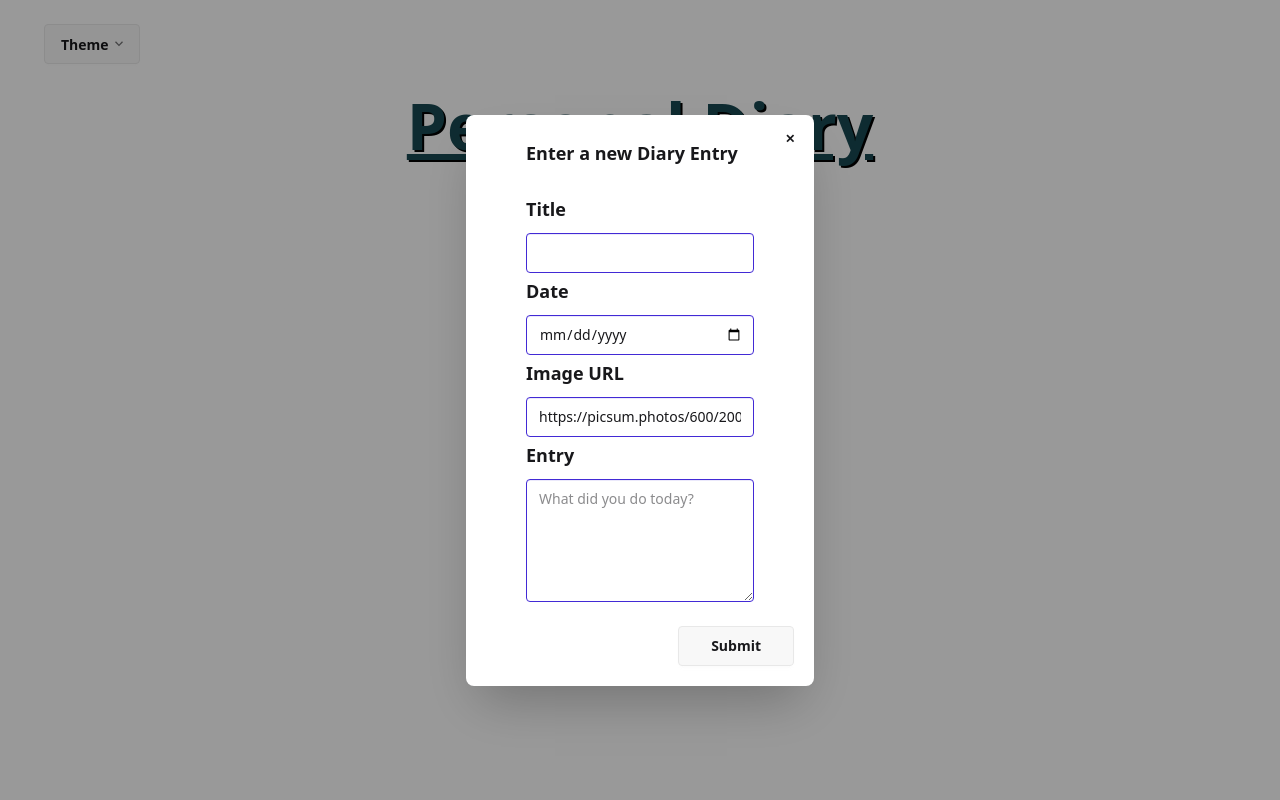
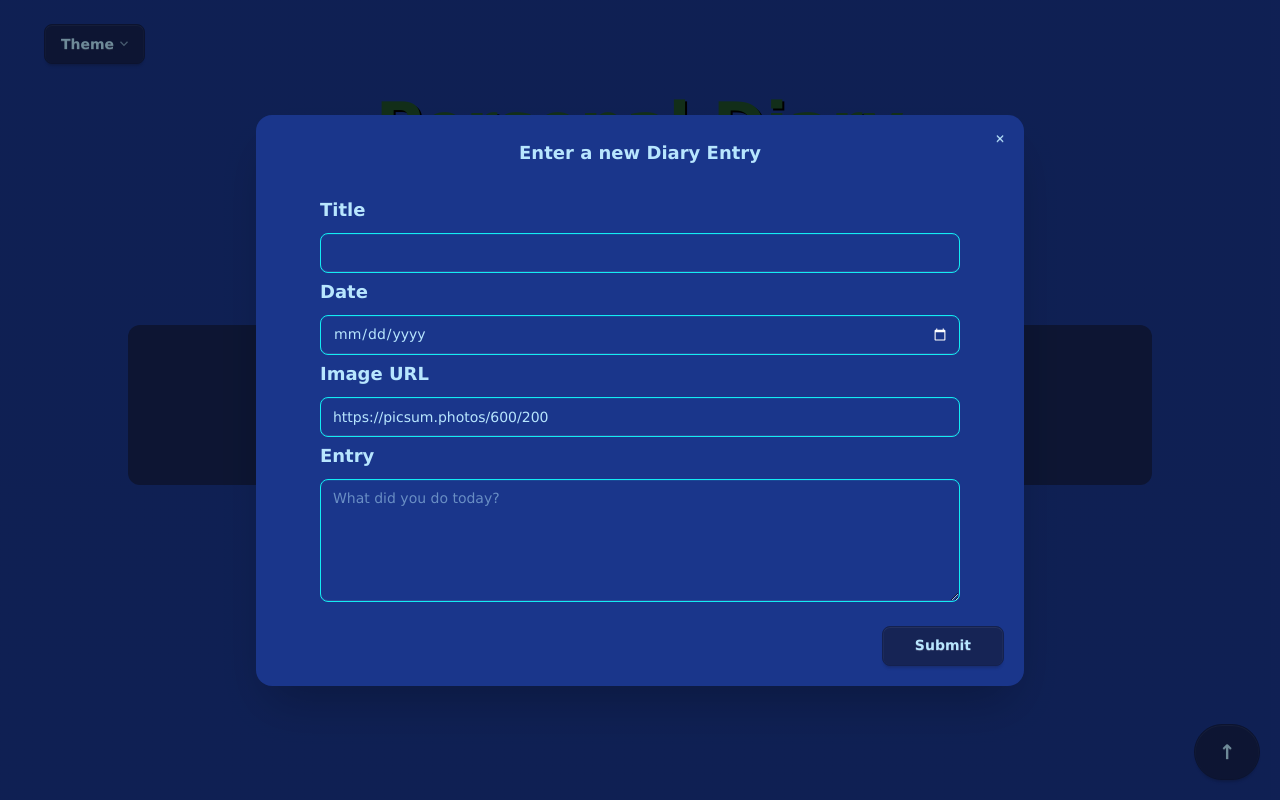
Before and after one commit to alexander-ulrich/personal-diary, a React (Vite) app: page / in a window 1280 px wide. Both pictures are taken after a click on the button "Add Diary Entry". Built offline with nearby package versions, Linux system fonts and the light colour scheme.

Commit message:
add styling and BackToTop Button

```diff
--- a/src/App.jsx
+++ b/src/App.jsx
@@ -7,6 +7,7 @@ import { compareObject } from "./utils/compare";
 import Header from "./components/Header";
 import AddEntryModal from "./components/AddEntryModal";
 import { EntryCard } from "./components/EntryCard";
+import BackToTop from "./components/BackToTop";
 
 function App() {
   const modalEl = document.getElementById("addEntryModal");
@@ -33,6 +34,7 @@ function App() {
 
   return (
     <div>
+      <BackToTop />
       <Header />
       <div className="flex flex-col items-center max-w-[1400px]">
         <h1 className="text-3xl font-bold underline">Personal Diary</h1>
@@ -47,7 +49,10 @@ function App() {
           setShowEntryModal={setShowEntryModal}
         />
         {showEntryModal ? modalEl.showModal() : null}
-        <div id="content">
+        <div
+          id="content"
+          className="bg-base-200 py-20 w-full max-2xl:w-[80vw] items-center place-items-center rounded-xl"
+        >
           {entries &&
             entries
               ?.sort(compareObject)
--- a/src/components/AddEntryModal.jsx
+++ b/src/components/AddEntryModal.jsx
@@ -44,10 +44,10 @@ export default function AddEntryModal({ showEntryModal, setShowEntryModal }) {
   }
 
   return (
-    <dialog id="addEntryModal" className="modal">
-      <div className="modal-box w-fit px-15">
+    <dialog id="addEntryModal" className="modal ">
+      <div className="modal-box min-w-[60vw] place-items-center">
         <h3 className="font-bold text-lg">Enter a new Diary Entry</h3>
-        <div className="modal-action justify-start">
+        <div className="modal-action w-full justify-center">
           <form action={formAction}>
             <button
               onClick={(e) => onX(e)}
@@ -60,7 +60,7 @@ export default function AddEntryModal({ showEntryModal, setShowEntryModal }) {
               <input
                 defaultValue={state.input?.title}
                 disabled={isPending}
-                className="input input-primary"
+                className="input input-primary w-[50vw]"
                 type="text"
                 name="title"
                 id="title"
@@ -76,7 +76,7 @@ export default function AddEntryModal({ showEntryModal, setShowEntryModal }) {
               <input
                 defaultValue={state.input?.date}
                 disabled={isPending}
-                className="input input-primary"
+                className="input input-primary w-[50vw]"
                 type="date"
                 name="date"
                 id="date"
@@ -98,7 +98,7 @@ export default function AddEntryModal({ showEntryModal, setShowEntryModal }) {
                 }
                 type="text"
                 disabled={isPending}
-                className="input input-primary"
+                className="input input-primary w-[50vw]"
                 name="img"
                 id="img"
               />
@@ -112,8 +112,8 @@ export default function AddEntryModal({ showEntryModal, setShowEntryModal }) {
                 defaultValue={state.input?.content}
                 className={
                   !state.errors?.content
-                    ? "block textarea textarea-primary mb-15"
-                    : "block textarea textarea-primary"
+                    ? "block textarea textarea-primary mb-15 w-[50vw]"
+                    : "block textarea textarea-primary w-[50vw]"
                 }
                 disabled={isPending}
                 name="content"
--- /dev/null
+++ b/src/components/BackToTop.jsx
@@ -0,0 +1,17 @@
+export default function BackToTop() {
+  function backToTop() {
+    window.scrollTo({
+      top: 0,
+      left: 0,
+      behavior: "smooth",
+    });
+  }
+  return (
+    <button
+      onClick={() => backToTop()}
+      className="btn bt w-[2vw] h-[7vh] m-0 p-0 text-xl hoverShine fixed! rounded-full bottom-5! right-5! max-lg:hidden"
+    >
+      ↑
+    </button>
+  );
+}
--- a/src/components/DetailsModal.jsx
+++ b/src/components/DetailsModal.jsx
@@ -4,8 +4,11 @@ export default function DetailsModal({ entry, setShowDetails, showDetails }) {
     setShowDetails(!showDetails);
   }
   return (
-    <dialog id={entry.date} className="modal">
-      <div className="modal-box flex flex-col w-fit px-15 max-w-[80vw]">
+    <dialog
+      id={entry.date}
+      className="modal transition ease-in-out duration-400"
+    >
+      <div className="modal-box flex flex-col w-fit px-5 max-w-[80vw]">
         <button
           onClick={(e) => onClick(e)}
           className="btn btn-sm btn-circle btn-ghost absolute right-2 top-2"
@@ -13,7 +16,7 @@ export default function DetailsModal({ entry, setShowDetails, showDetails }) {
           ✕
         </button>
         <h2>Diary Entry</h2>
-        <div className="w-full">
+        <div>
           <figure>
             <img
               className="object-contain rounded shadow-sm"
@@ -22,7 +25,7 @@ export default function DetailsModal({ entry, setShowDetails, showDetails }) {
             />
           </figure>
         </div>
-        <h3>
+        <h3 className="text-sm pt-2">
           {new Date(entry.date).toLocaleDateString("en-US", {
             weekday: "long",
             year: "numeric",
@@ -30,7 +33,7 @@ export default function DetailsModal({ entry, setShowDetails, showDetails }) {
             day: "numeric",
           })}
         </h3>
-        <h2>{entry.title}</h2>
+        <h2 className="pt-2">{entry.title}</h2>
         <div className="overflow-auto">
           <textarea
             className="w-full resize-none"
--- a/src/components/EntryCard.jsx
+++ b/src/components/EntryCard.jsx
@@ -15,18 +15,10 @@ export function EntryCard({ entry }) {
     <article>
       <div
         onClick={() => setShowDetails(!showDetails)}
-        className="card bg-base-300 shadow-md hover:scale-105 transition duration-400 ease-in-out mb-10 mx-10 hoverShine"
+        className="card bg-base-100 shadow-md transition duration-400 ease-in-out min-w-[60vw] mb-10 mx-10 hoverShine hover:scale-105 hover:cursor-pointer"
       >
-        <div className="hover:cursor-pointer">
-          <figure>
-            <img
-              className="object-contain w-full aspect-video rounded"
-              src={entry.img}
-              alt="EntryImage"
-            />
-          </figure>
-        </div>
         <div className="card-body">
+          <h2 className="card-title">{entry.title}</h2>
           <h3>
             {new Date(entry.date).toLocaleDateString("en-US", {
               weekday: "long",
@@ -35,8 +27,17 @@ export function EntryCard({ entry }) {
               day: "numeric",
             })}
           </h3>
-          <h2 className="card-title">{entry.title}</h2>
         </div>
+        <div className="">
+          <figure>
+            <img
+              className="object-contain w-full rounded"
+              src={entry.img}
+              alt="EntryImage"
+            />
+          </figure>
+        </div>
+
         <DetailsModal
           entry={entry}
           setShowDetails={setShowDetails}
--- a/src/components/Header.jsx
+++ b/src/components/Header.jsx
@@ -13,6 +13,7 @@ export default function Header() {
   useEffect(() => {
     document.querySelector("html").setAttribute("data-theme", theme);
   }, []);
+
   return (
     <div className="flex flex-wrap mx-10 my-5">
       <div className="dropdown">
--- a/src/index.css
+++ b/src/index.css
@@ -1,6 +1,6 @@
 @import "tailwindcss";
 @plugin "daisyui" {
-  themes: light --default, dark --prefersdark, retro, valentine, cyberpunk, aqua;
+  themes: light, dark --prefersdark, retro, valentine, cyberpunk, aqua --default;
 }
 :root {
   /* Five light colors that read well on black */
@@ -18,6 +18,7 @@
 }
 * {
   box-sizing: border-box;
+  font-family: Verdana;
 }
 body {
   margin: auto;
@@ -30,7 +31,7 @@ h1 {
   text-align: center;
   font-size: 4rem;
   animation: dark-color-change 20s linear infinite;
-  animation-delay: 2s;
+
   -webkit-font-smoothing: antialiased;
   -moz-osx-font-smoothing: grayscale;
   text-shadow: 2px 2px black;
@@ -74,7 +75,7 @@ h2 {
 }
 
 .hoverShine:hover {
-  box-shadow: 1px 1px 5px 2px rgba(255, 255, 255, 0.5);
+  /* box-shadow: 1px 1px 5px 2px rgba(255, 255, 255, 0.5); */
 }
 
 .hoverShine:hover::before {
@@ -176,7 +177,7 @@ h2 {
 /* linear color transition animation Dark Colors */
 @keyframes dark-color-change {
   0% {
-    color: whitesmoke;
+    color: var(--d5);
   }
   20% {
     color: var(--d1);
```
